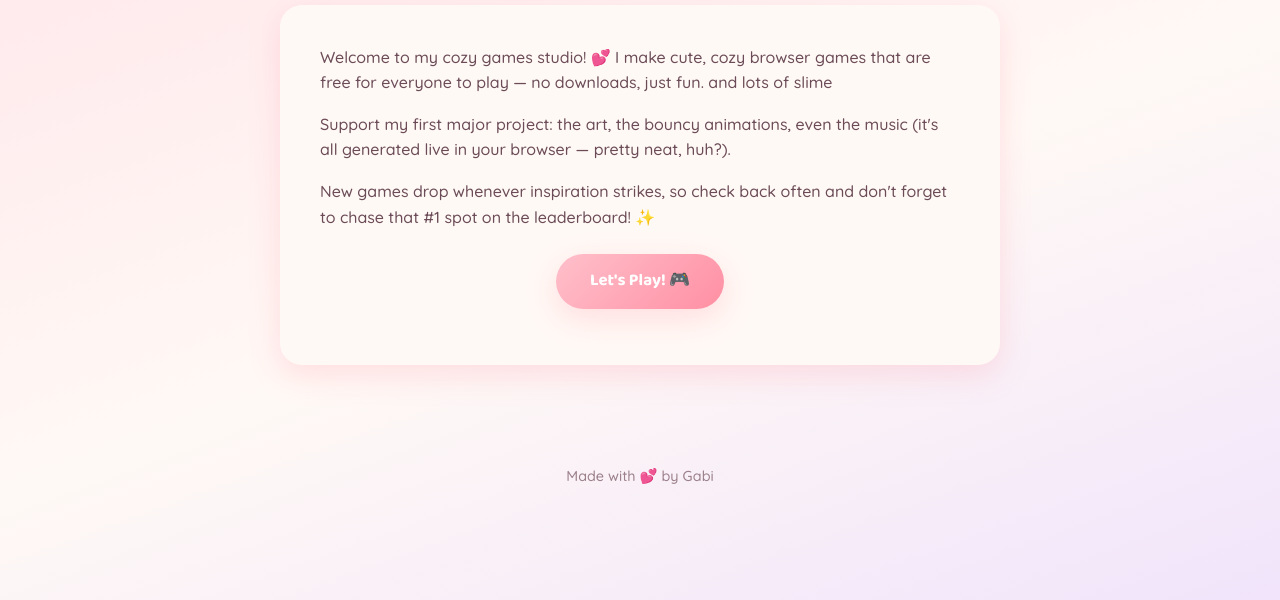
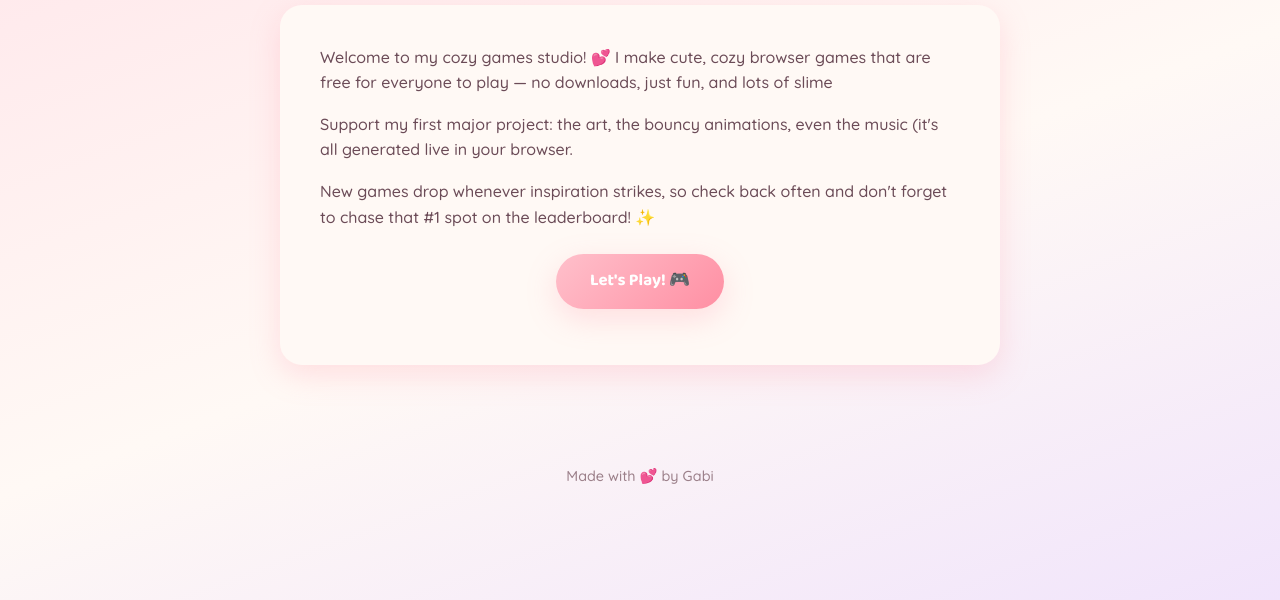
Before and after one commit to gabrielaj9/gabis-games, a plain HTML site: page about.html in a window 1280 px wide. Shown: the part 200-800 px from the top of the page. Drawn offline with Linux system fonts and the light colour scheme.

Commit message:
Fix text formatting in about.html
Corrected punctuation and improved sentence structure in the about section.

```diff
--- a/about.html
+++ b/about.html
@@ -28,8 +28,8 @@
       <h2 class="section__title">Hi, I'm Gabi! 🎀</h2>
       <!-- 👇 EDIT THIS TEXT to tell your own story -->
       <div class="about reveal">
-        <p>Welcome to my cozy games studio! 💕 I make cute, cozy browser games that are free for everyone to play — no downloads, just fun. and lots of slime</p>
-        <p>Support my first major project: the art, the bouncy animations, even the music (it's all generated live in your browser — pretty neat, huh?).</p>
+        <p>Welcome to my cozy games studio! 💕 I make cute, cozy browser games that are free for everyone to play — no downloads, just fun, and lots of slime</p>
+        <p>Support my first major project: the art, the bouncy animations, even the music (it's all generated live in your browser.</p>
         <p>New games drop whenever inspiration strikes, so check back often and don't forget to chase that #1 spot on the leaderboard! ✨</p>
         <p style="text-align:center;margin-top:24px"><a class="btn" href="games.html">Let's Play! 🎮</a></p>
       </div>
```
